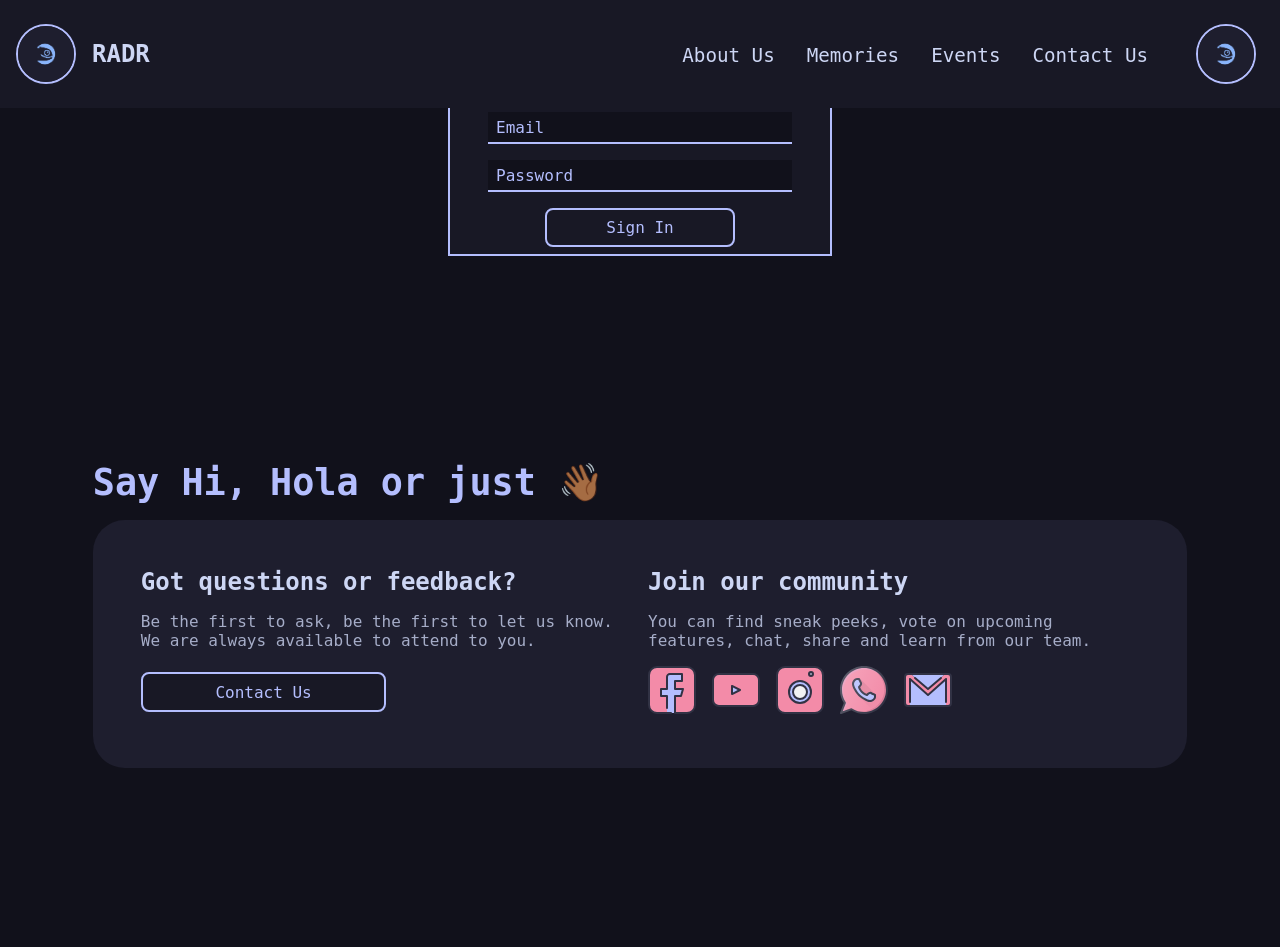
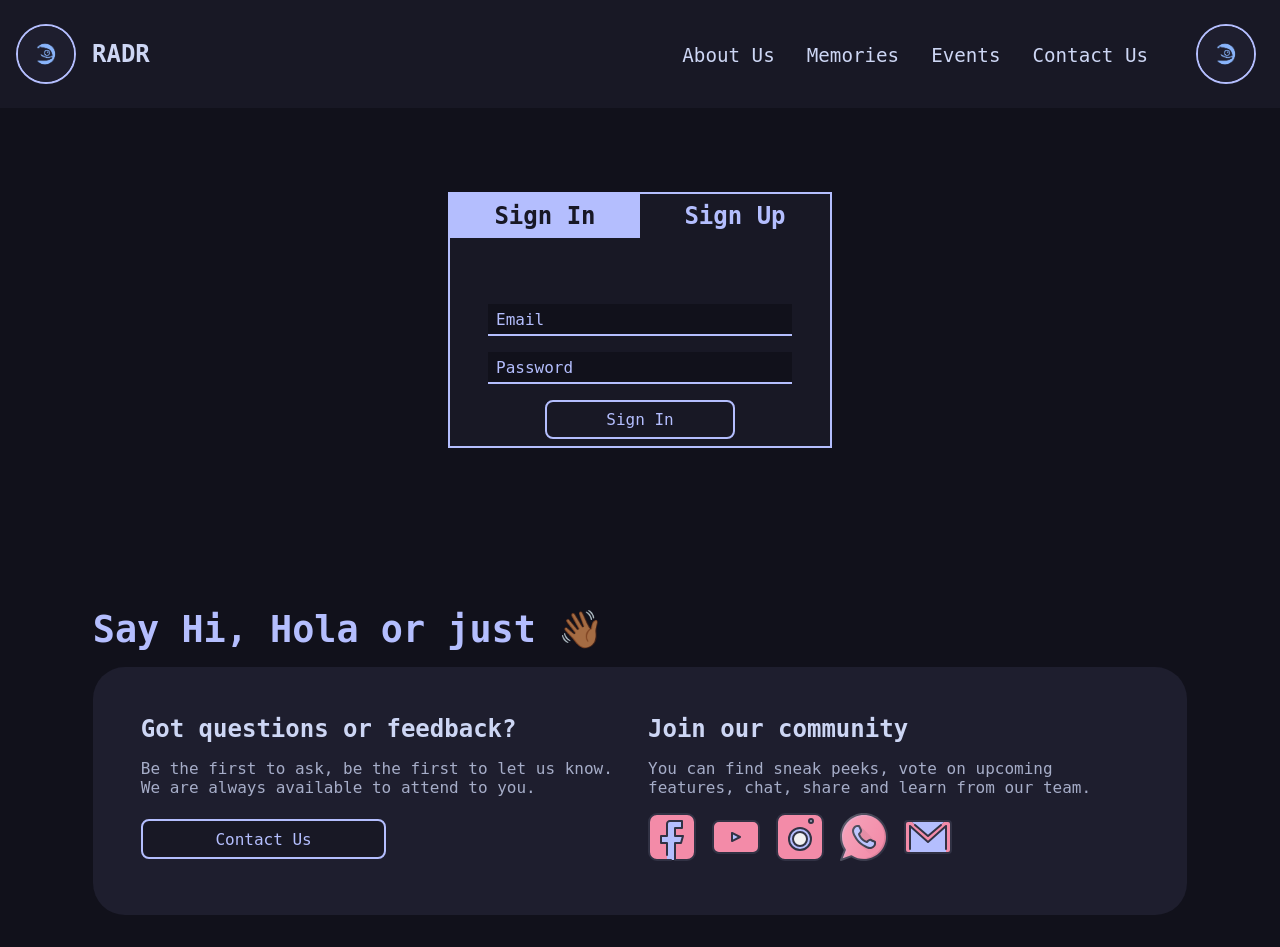
Before and after one commit to RTRA12/RTRA-official, an Angular app: page /auth in a window 1280 px wide. Before the commit the page ends 800 px from the top, so only its background shows below. Built offline with nearby package versions, Linux system fonts and the light colour scheme.

Commit message:
fixed auth page

```diff
--- a/src/app/components/auth-section/auth-section.component.css
+++ b/src/app/components/auth-section/auth-section.component.css
@@ -7,6 +7,7 @@
     aspect-ratio: 1.5;
     border: 2px solid var(--accent);
     background-color: var(--surface);
+    margin: 15% 0 10% 0;
 }
 
 .tabs {
--- a/src/app/components/event-card/event-card.component.css
+++ b/src/app/components/event-card/event-card.component.css
@@ -90,3 +90,7 @@
     background-color: var(--secondary);
     color: var(--accent);
 }
+
+.eventButton:active {
+    transform: scale(0.95);
+}
```
